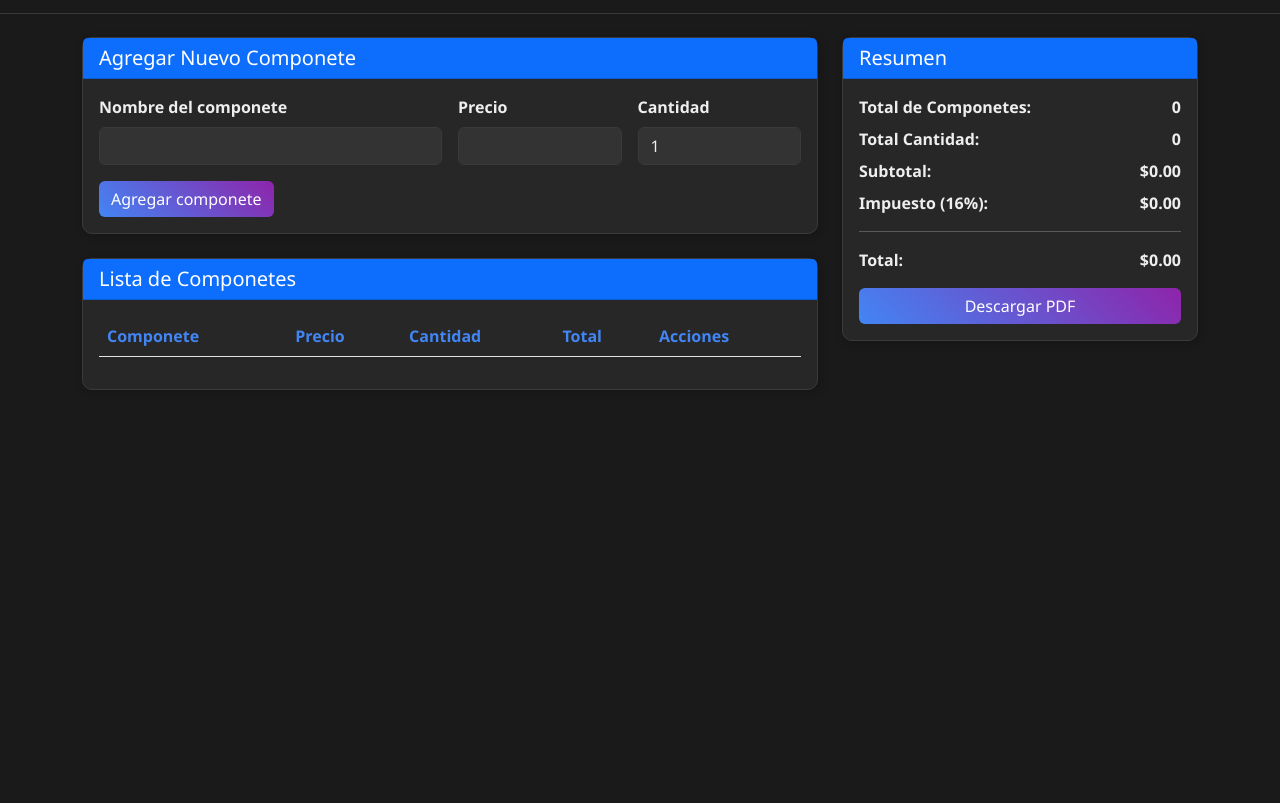
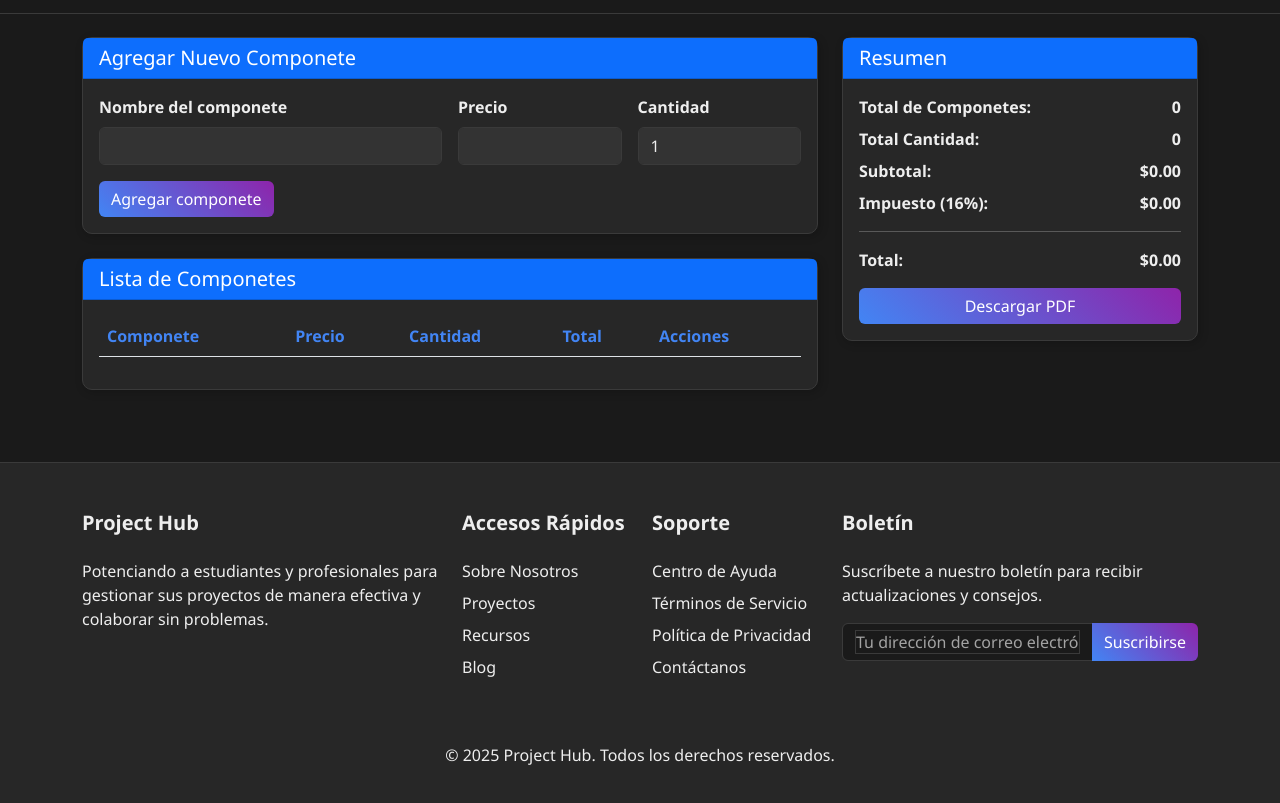
Before and after one commit to Angel-crypt/Web-project, a plain HTML site: page budget.html in a window 1280 px wide. Shown: the part 59-862 px from the top of the page. Before the commit the page ends 800 px from the top, so only its background shows below. Drawn offline with nearby package versions, Linux system fonts and the light colour scheme.

Commit message:
Fixes areas error

```diff
--- a/Styles/budget.css
+++ b/Styles/budget.css
@@ -1,3 +1,21 @@
+html,
+body {
+    height: 100%;
+    margin: 0;
+    padding: 0;
+}
+
+body {
+    display: flex;
+    flex-direction: column;
+    min-height: 100wvh;
+}
+
+main {
+    flex: 1;
+    /* ocupa el espacio restante entre navbar y footer */
+}
+
     .card {
         background-color: var(--card);
         color: var(--foreground);
--- a/budget.html
+++ b/budget.html
@@ -149,6 +149,58 @@
         </div>
     </main>
 
+    <footer class="footer mt-5 py-5">
+        <div class="container">
+            <div class="row g-4">
+                <div class="col-lg-4 col-md-6">
+                    <h5 class="footer-title mb-4">Project Hub</h5>
+                    <p class="text-muted">Potenciando a estudiantes y profesionales para gestionar sus proyectos de manera
+                        efectiva y colaborar sin problemas.</p>
+                    <div class="social-links mt-3">
+                        <a href="#" class="me-3"><i class="bi bi-twitter"></i></a>
+                        <a href="#" class="me-3"><i class="bi bi-linkedin"></i></a>
+                        <a href="#" class="me-3"><i class="bi bi-github"></i></a>
+                    </div>
+                </div>
+                <div class="col-lg-2 col-md-6">
+                    <h5 class="footer-title mb-4">Accesos Rápidos</h5>
+                    <ul class="list-unstyled">
+                        <li><a href="#" class="footer-link">Sobre Nosotros</a></li>
+                        <li><a href="#" class="footer-link">Proyectos</a></li>
+                        <li><a href="#" class="footer-link">Recursos</a></li>
+                        <li><a href="#" class="footer-link">Blog</a></li>
+                    </ul>
+                </div>
+                <div class="col-lg-2 col-md-6">
+                    <h5 class="footer-title mb-4">Soporte</h5>
+                    <ul class="list-unstyled">
+                        <li><a href="#" class="footer-link">Centro de Ayuda</a></li>
+                        <li><a href="#" class="footer-link">Términos de Servicio</a></li>
+                        <li><a href="#" class="footer-link">Política de Privacidad</a></li>
+                        <li><a href="#" class="footer-link">Contáctanos</a></li>
+                    </ul>
+                </div>
+                <div class="col-lg-4 col-md-6">
+                    <h5 class="footer-title mb-4">Boletín</h5>
+                    <p class="text-muted">Suscríbete a nuestro boletín para recibir actualizaciones y consejos.</p>
+                    <form class="newsletter-form mt-3">
+                        <div class="input-group">
+                            <input type="email" class="form-control" placeholder="Tu dirección de correo electrónico">
+                            <button class="btn btn-primary" type="submit">Suscribirse</button>
+                        </div>
+                    </form>
+                </div>
+            </div>
+            <div class="row mt-5">
+                <div class="col-12">
+                    <div class="text-center">
+                        <p class="mb-0 text-muted">© 2025 Project Hub. Todos los derechos reservados.</p>
+                    </div>
+                </div>
+            </div>
+        </div>
+    </footer>
+
     <script src="https://cdn.jsdelivr.net/npm/bootstrap@5.3.2/dist/js/bootstrap.bundle.min.js"></script>
     <script src="https://cdnjs.cloudflare.com/ajax/libs/jspdf/2.5.1/jspdf.umd.min.js"></script>
     <script src="/Scripts/general.js"></script>
```
Also changed, not shown: blog.html (+0 -2 lines), index.html (+1 -1 lines).
